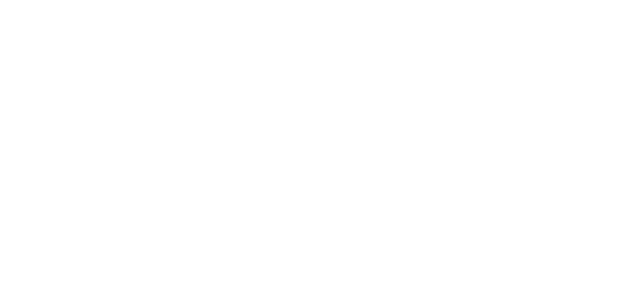
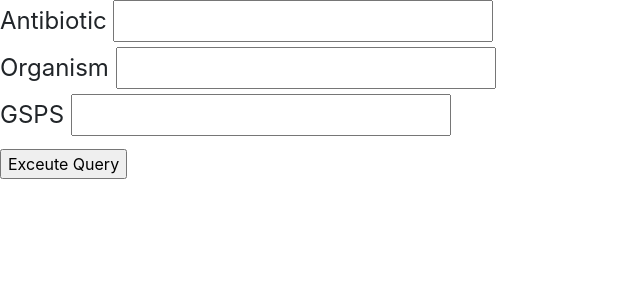
Before and after one commit to rickyrodrod/Genomic-App, a Flask app: page / in a window 1280 px wide. Before the commit the part shown is empty. Shown: the top 300 px of the page, without its empty margins (0-640 px from the left). Run offline with Flask 2, Linux system fonts and the light colour scheme; some libraries are stand-ins or nearby versions.

Commit message:
added basic forms

```diff
--- /dev/null
+++ b/genomicapp/forms.py
@@ -0,0 +1,11 @@
+from flask_wtf import FlaskForm
+from wtforms import StringField, FileField, SubmitField
+from wtforms.validators import DataRequired
+
+class QueryForm(FlaskForm):
+
+	antibiotic = StringField('Antibiotic', validators=[DataRequired()])
+	organism   = StringField('Organism', validators=[DataRequired()])
+	gsps       = StringField('GSPS', validators=[DataRequired()])
+
+	submit     = SubmitField('Exceute Query')
--- a/genomicapp/routes.py
+++ b/genomicapp/routes.py
@@ -1,6 +1,7 @@
 from flask import render_template
 from genomicapp import app
-
+from genomicapp.forms import QueryForm
 @app.route("/")
 def home():
-    return render_template("home.html")
+	form = QueryForm()
+	return render_template("home.html", title='Home', form=form)
--- a/genomicapp/templates/home.html
+++ b/genomicapp/templates/home.html
@@ -1,9 +1,33 @@
 {% extends 'layout.html' %}
 {% block content %}
 
+	<div>
+		<form method="post", action="">
+			{{ form.hidden_tag() }}
+			<fieldset>
+				<legend>
+					<div>
+						{{ form.antibiotic.label }}
+						{{ form.antibiotic }}
+					</div>
+					<div>
+						{{ form.organism.label }}
+						{{ form.organism }}
+					</div>
+					<div>
+						{{ form.gsps.label }}
+						{{ form.gsps }}
+					</div>
 
-    <div class="container">
+				</legend>
+			</fieldset>
 
-    </div>
+
+			<div>
+				{{ form.submit }}
+			</div>
+
+		</form>
+	</div>
 
 {% endblock content%}
--- a/genomicapp/templates/layout.html
+++ b/genomicapp/templates/layout.html
@@ -10,6 +10,12 @@
         <link rel="stylesheet" href="https://stackpath.bootstrapcdn.com/bootstrap/4.4.1/css/bootstrap.min.css" integrity="sha384-Vkoo8x4CGsO3+Hhxv8T/Q5PaXtkKtu6ug5TOeNV6gBiFeWPGFN9MuhOf23Q9Ifjh" crossorigin="anonymous">
 
         <meta charset="utf-8">
+
+		{% if title %}
+            <title>Genomic App - {{title}}</title>
+        {% else %}
+            <title>Genomic App</title>
+        {% endif %}
 
     </head>
 
```
Also changed, not shown: genomicapp/models.py (added), genomicapp/templates/forms.py (deleted), genomicapp/templates/models.py (deleted).
